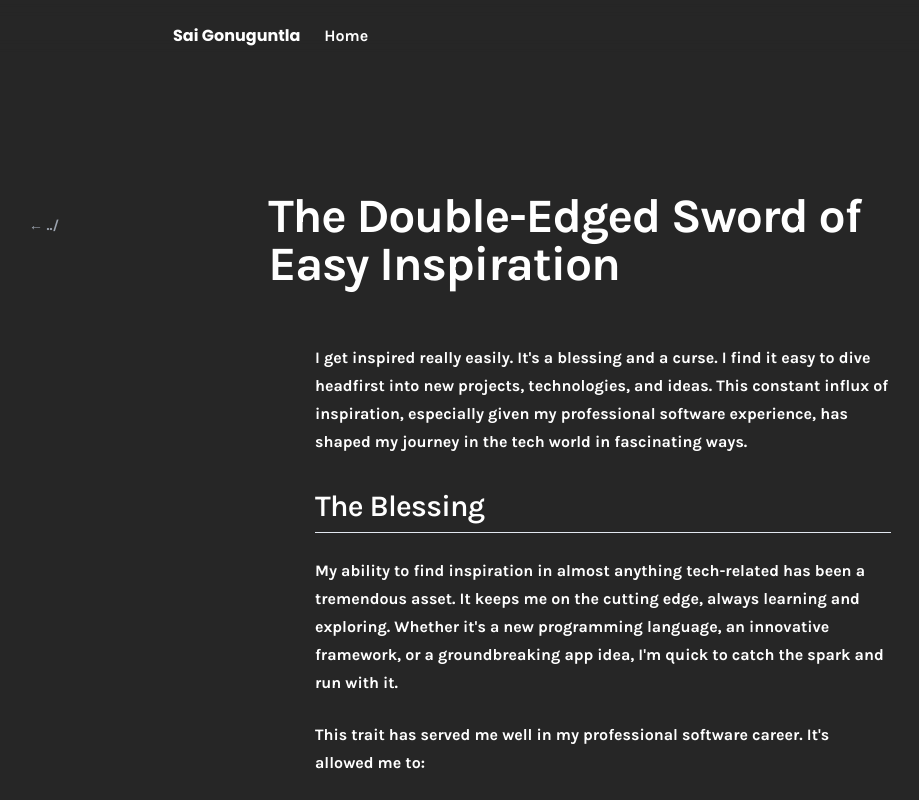
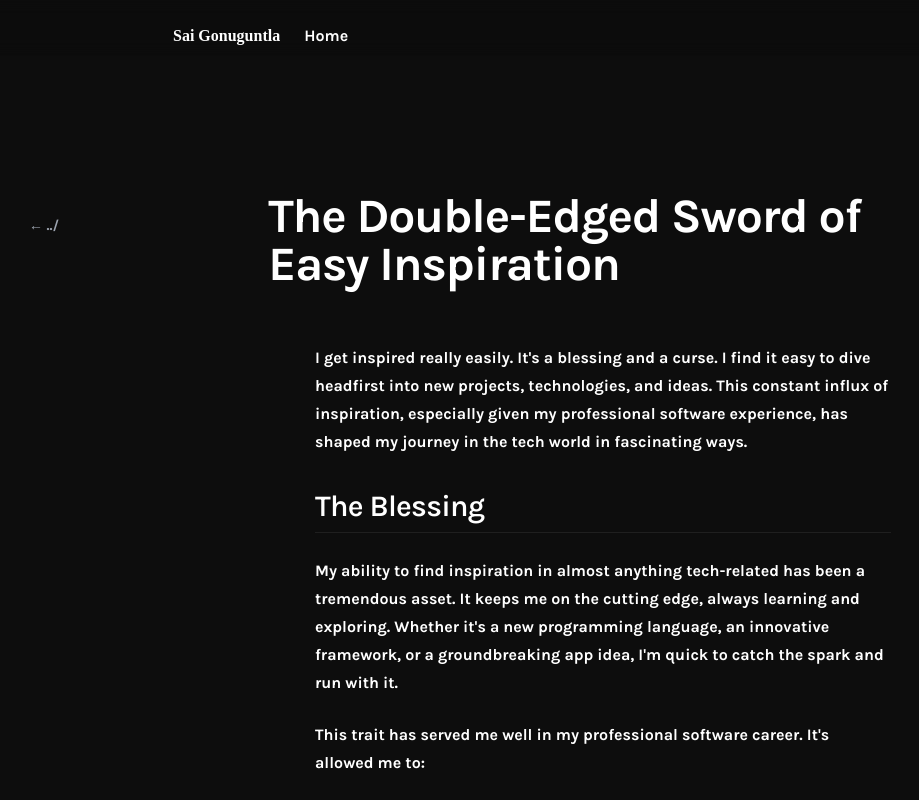
Before and after one commit to saigonu/blog, a Next.js app: page /posts/the-double-edged-sword-of-easy-inspiration in a window 1280 px wide. Shown: the top 800 px of the page, without its empty margins (83-1002 px from the left). Built offline with nearby package versions, Linux system fonts and the light colour scheme.

Commit message:
feat: Change color, change font

```diff
--- a/src/app/_components/logo.tsx
+++ b/src/app/_components/logo.tsx
@@ -2,10 +2,11 @@ import Link from "next/link";
 
 const Logo = () => {
   return (
-    <Link href="https://saig.vercel.app/" className="mr-6 flex items-center space-x-2">
-      <span className="font-bold font-poppins">
-        Sai Gonuguntla
-      </span>
+    <Link
+      href="https://saig.vercel.app/"
+      className="mr-6 flex items-center space-x-2"
+    >
+      <span className={`font-bold italic font-instrument`}>Sai Gonuguntla</span>
     </Link>
   );
 };
--- a/src/app/_components/nav.tsx
+++ b/src/app/_components/nav.tsx
@@ -26,7 +26,7 @@ const Nav = () => {
       <motion.div
         className={`z-[999] fixed top-0 left-1/2 transform -translate-x-1/2 w-full md:w-[50rem] flex flex-row justify-between items-center text-white px-4 py-4 md:py-6 rounded-md transition-all ${
           scrollY > 50
-            ? "bg-white/30 backdrop-blur-md dark:bg-[#262626]/30" // Apply transparency and blur on scroll
+            ? "bg-white/30 backdrop-blur-md dark:bg-[#0d0d0d]/30" // Apply transparency and blur on scroll
             : "bg-transparent"
         }`}
       >
@@ -35,7 +35,7 @@ const Nav = () => {
           <div className="flex flex-row items-center gap-6">
             <Link
               href="https://saig.vercel.app/"
-              className="text-white hover:text-gray-300 font-poppins"
+              className="text-white hover:text-gray-300 font-instrument"
             >
               Sai Gonuguntla
             </Link>
@@ -66,7 +66,7 @@ const Nav = () => {
               animate={{ opacity: 1 }}
               exit={{ opacity: 0 }}
               transition={{ duration: 0.1, ease: "easeInOut" }}
-              className="flex flex-col items-center justify-start mt-16 fixed w-full h-auto z-[700] bg-white dark:bg-[#2e1065] border-x border-b text-white border-slate-800/10"
+              className="flex flex-col items-center justify-start mt-16 fixed w-full h-auto z-[700] bg-white dark:bg-[#0d0d0d] border-x border-b text-white border-slate-800/10"
             >
               <div className="flex flex-row w-full text-white justify-evenly py-4">
                 <Link
--- a/src/app/globals.css
+++ b/src/app/globals.css
@@ -1,5 +1,5 @@
 @import url("https://fonts.googleapis.com/css2?family=Karla:wght@100;200;300;400;500;600;700&display=swap");
-@import url("https://fonts.googleapis.com/css2?family=Poppins:wght@100;200;300;400;500;600;700&display=swap");
+@import url("https://fonts.googleapis.com/css2?family=Instrument+Serif:ital@0;1&display=swap");
 
 @tailwind base;
 @tailwind components;
@@ -14,65 +14,65 @@
 
 @layer base {
   :root {
-    --background: 0, 0%, 14.9%;
+    --background: 0 0% 5%;
     --foreground: 0 0% 100%;
 
-    --card: 0 0% 100%;
-    --card-foreground: 222.2 84% 4.9%;
+    --card: 0 0% 7%;
+    --card-foreground: 0 0% 100%;
 
-    --popover: 0 0% 100%;
-    --popover-foreground: 222.2 84% 4.9%;
+    --popover: 0 0% 7%;
+    --popover-foreground: 0 0% 100%;
 
-    --primary: 222.2 47.4% 11.2%;
-    --primary-foreground: 210 40% 98%;
+    --primary: 0 0% 100%;
+    --primary-foreground: 0 0% 5%;
 
-    --secondary: 210 40% 96.1%;
-    --secondary-foreground: 222.2 47.4% 11.2%;
+    --secondary: 0 0% 10%;
+    --secondary-foreground: 0 0% 100%;
 
-    --muted: 210 40% 96.1%;
-    --muted-foreground: 215.4 16.3% 46.9%;
+    --muted: 0 0% 10%;
+    --muted-foreground: 0 0% 65%;
 
-    --accent: 210 40% 96.1%;
-    --accent-foreground: 222.2 47.4% 11.2%;
+    --accent: 0 0% 10%;
+    --accent-foreground: 0 0% 100%;
 
-    --destructive: 0 84.2% 60.2%;
-    --destructive-foreground: 210 40% 98%;
+    --destructive: 0 84% 60%;
+    --destructive-foreground: 0 0% 100%;
 
-    --border: 214.3 31.8% 91.4%;
-    --input: 214.3 31.8% 91.4%;
-    --ring: 222.2 84% 4.9%;
+    --border: 0 0% 12%;
+    --input: 0 0% 12%;
+    --ring: 0 0% 15%;
 
     --radius: 0.5rem;
   }
 
   .dark {
-    --background: #262626;
-    --foreground: 210 40% 98%;
+    --background: 0 0% 5%; /* #0d0d0d */
+    --foreground: 0 0% 100%;
 
-    --card: 222.2 84% 4.9%;
-    --card-foreground: 210 40% 98%;
+    --card: 0 0% 7%; /* #121212 */
+    --card-foreground: 0 0% 100%;
 
-    --popover: 222.2 84% 4.9%;
-    --popover-foreground: 210 40% 98%;
+    --popover: 0 0% 7%; /* #121212 */
+    --popover-foreground: 0 0% 100%;
 
-    --primary: 210 40% 98%;
-    --primary-foreground: 222.2 47.4% 11.2%;
+    --primary: 0 0% 100%;
+    --primary-foreground: 0 0% 5%;
 
-    --secondary: 217.2 32.6% 17.5%;
-    --secondary-foreground: 210 40% 98%;
+    --secondary: 0 0% 10%; /* #1a1a1a */
+    --secondary-foreground: 0 0% 100%;
 
-    --muted: 217.2 32.6% 17.5%;
-    --muted-foreground: 215 20.2% 65.1%;
+    --muted: 0 0% 10%; /* #1a1a1a */
+    --muted-foreground: 0 0% 65%;
 
-    --accent: 217.2 32.6% 17.5%;
-    --accent-foreground: 210 40% 98%;
+    --accent: 0 0% 10%; /* #1a1a1a */
+    --accent-foreground: 0 0% 100%;
 
     --destructive: 0 62.8% 30.6%;
-    --destructive-foreground: 210 40% 98%;
+    --destructive-foreground: 0 0% 100%;
 
-    --border: 217.2 32.6% 17.5%;
-    --input: 217.2 32.6% 17.5%;
-    --ring: 212.7 26.8% 83.9%;
+    --border: 0 0% 12%; /* #1f1f1f */
+    --input: 0 0% 12%; /* #1f1f1f */
+    --ring: 0 0% 15%; /* #262626 */
   }
 }
 
--- a/src/app/layout.tsx
+++ b/src/app/layout.tsx
@@ -2,7 +2,7 @@ import type { Metadata } from "next";
 import "./globals.css";
 
 export const metadata: Metadata = {
-  title: `Sai's Blog`,
+  title: `Sai Gonuguntla - Blog`,
   description: `Sai Gonuguntla's Blog`,
 };
 
--- a/src/app/page.tsx
+++ b/src/app/page.tsx
@@ -12,7 +12,7 @@ export default function Index() {
       <Container>
         {/* Main message */}
         <div className="py-16 sm:text-center">
-          <h1 className="mb-4 text-5xl sm:text-5xl tracking-tight text-white font-extrabold font-poppins">
+          <h1 className="mb-4 text-5xl sm:text-5xl tracking-tight text-white font-extrabold font-instrument italic">
             Blog
           </h1>
           <h2 className="text-lg text-gray-400">
--- a/src/app/posts/[slug]/page.tsx
+++ b/src/app/posts/[slug]/page.tsx
@@ -22,7 +22,6 @@ export default async function Post({ params }: Params) {
       <Header />
       <Container>
         <div className="grid grid-cols-5 gap-6 md:gap-12 pt-32">
-
           {/* left sidebar */}
           <div className="col-span-5 md:col-span-1">
             <div className="pt-8">
@@ -41,12 +40,10 @@ export default async function Post({ params }: Params) {
           </div>
 
           {/* right sidebar */}
-          <div className="col-span-5 md:col-span-1" >
-          </div>
-
+          <div className="col-span-5 md:col-span-1"></div>
         </div>
       </Container>
-    </main >
+    </main>
   );
 }
 
@@ -63,7 +60,7 @@ export function generateMetadata({ params }: Params): Metadata {
     return notFound();
   }
 
-  const title = `${post.title} | Sai's Blog`;
+  const title = `${post.title} | Sai Gonuguntla - Blog`;
 
   return {
     title,
--- a/tailwind.config.ts
+++ b/tailwind.config.ts
@@ -17,7 +17,7 @@ const config: Config = {
     extend: {
       fontFamily: {
         karla: ['Karla', 'sans-serif'],
-        poppins: ['Poppins', 'sans-serif'],
+        instrument: ['Instrument', 'serif'],
       },
       colors: {
         border: "hsl(var(--border))",
```
Also changed, not shown: 1 other file (tests, documents, lock files or other folders).
